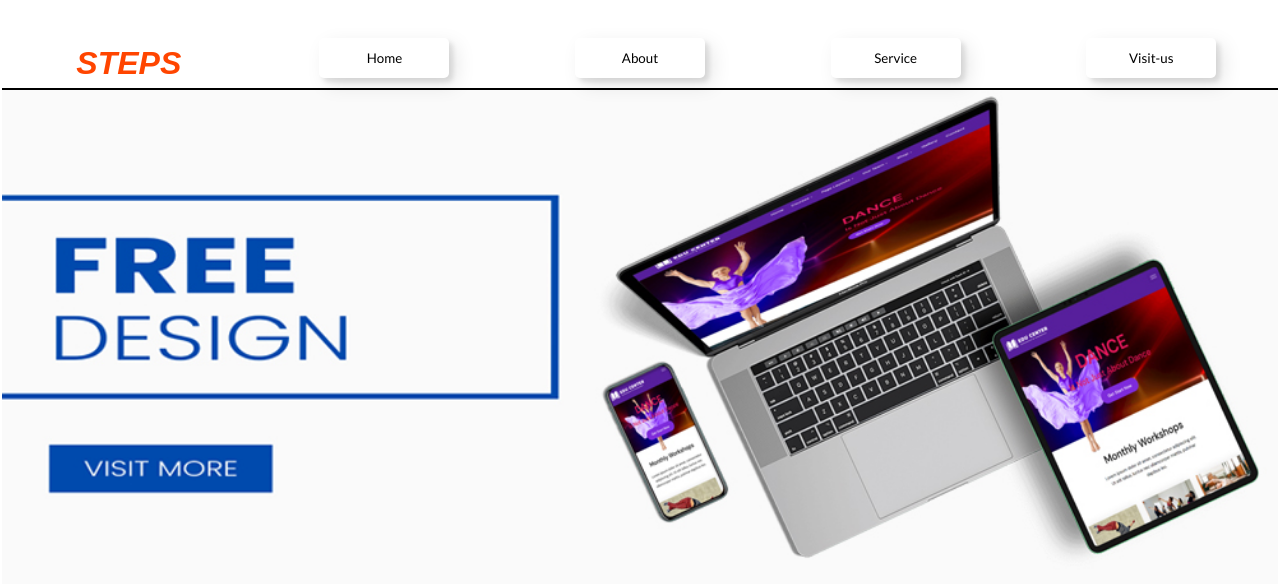
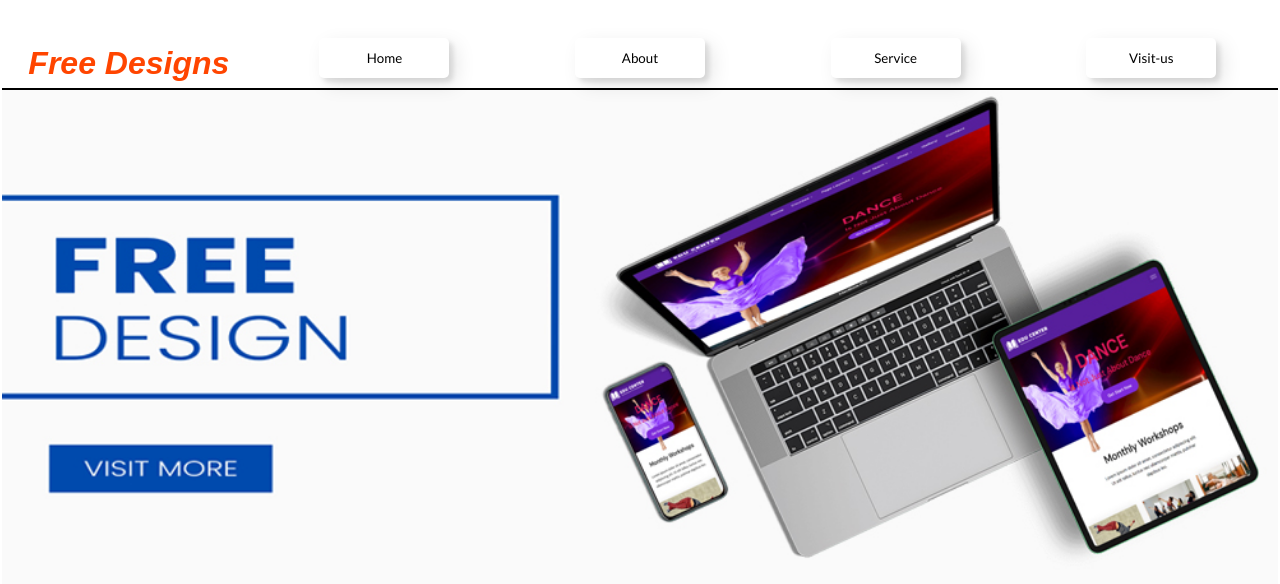
Before and after one commit to macubetech/Table-web-Project-2, a plain HTML site: page index.html in a window 1280 px wide. Shown: the top 584 px of the page. Drawn offline with Linux system fonts and the light colour scheme.

Commit message:
Update index.html

```diff
--- a/index.html
+++ b/index.html
@@ -15,7 +15,7 @@
     <table style="width: 100%">
       <thead style="height: 50px;">
         <tr>
-          <th ><h1 style="font-family: sans-serif; font-style: italic; color: orangered;">STEPS</h1></th>
+          <th ><h1 style="font-family: sans-serif; font-style: italic; color: orangered;">Free Designs</h1></th>
           <th style="width: 20% ">
             <a href="#">
               <button  class="custom-btn btn-16">Home</button>
```
